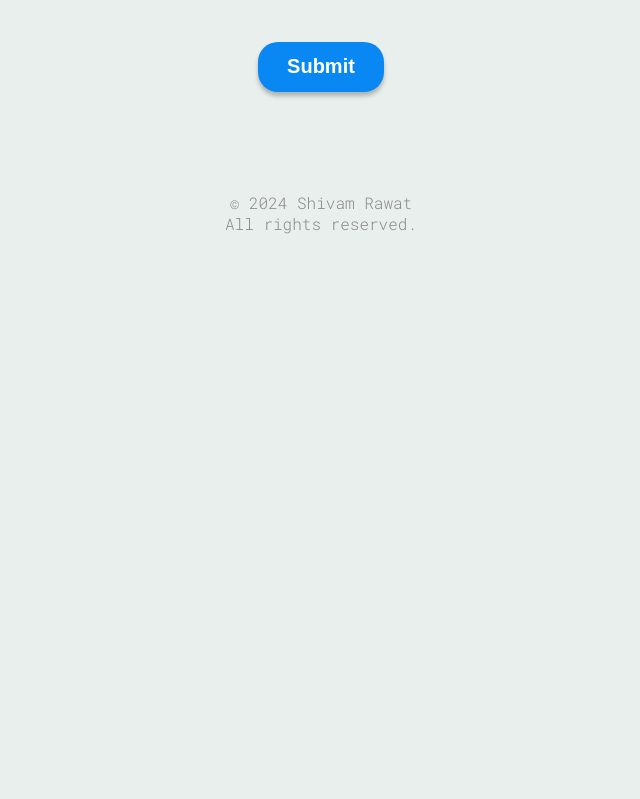
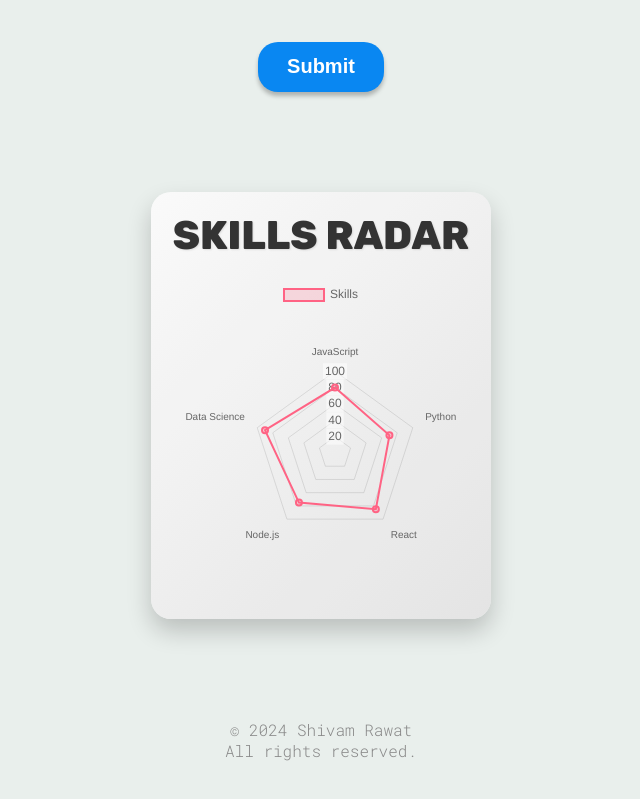
Before and after one commit to SHIVAMRAWAT92003/ShivamRawatPortfolio, a React (Vite) app: page / in a window 1280 px wide. Shown: the part 3198-3997 px from the top of the page, without its empty margins (319-959 px from the left). Before the commit the page ends 3492 px from the top, so only its background shows below. Built offline with nearby package versions, Linux system fonts and the light colour scheme.

Commit message:
width skillradar

```diff
--- a/src/App.jsx
+++ b/src/App.jsx
@@ -18,7 +18,7 @@ function App() {
       <Skills />
       <Publication/>
       <Contact />
-      {/* <SkillsRadar/> */}
+      <SkillsRadar/>
       <Footer />
     </>
   );
--- a/src/sections/SkillsRadar.module.css
+++ b/src/sections/SkillsRadar.module.css
@@ -1,6 +1,6 @@
 .skillsRadarContainer {
     width: 100%;
-    max-width: 370px; /*new chng*/
+    max-width: 300px; /*new chng*/
     margin: 0 auto;
     padding: 20px;
     background: linear-gradient(135deg, #f9f9f9, #e1e1e1); /* Softer gradient background */
```
